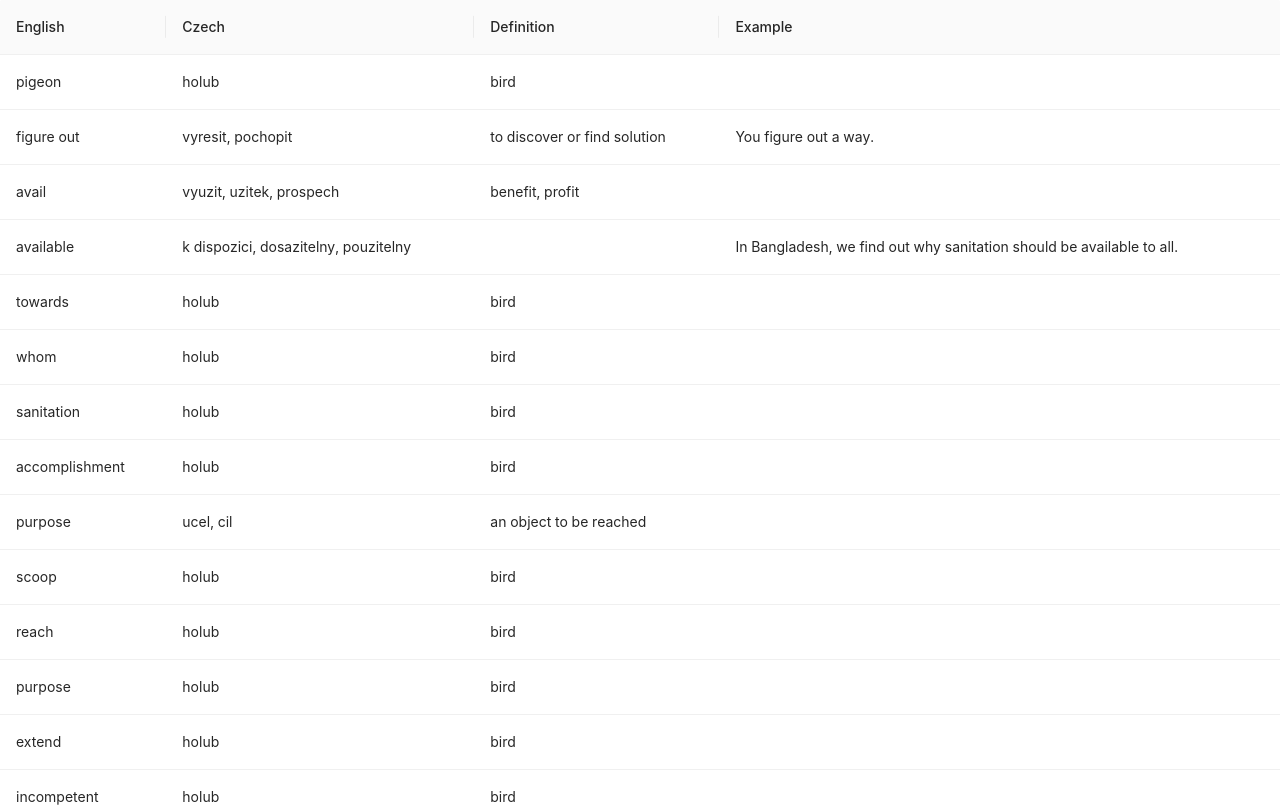
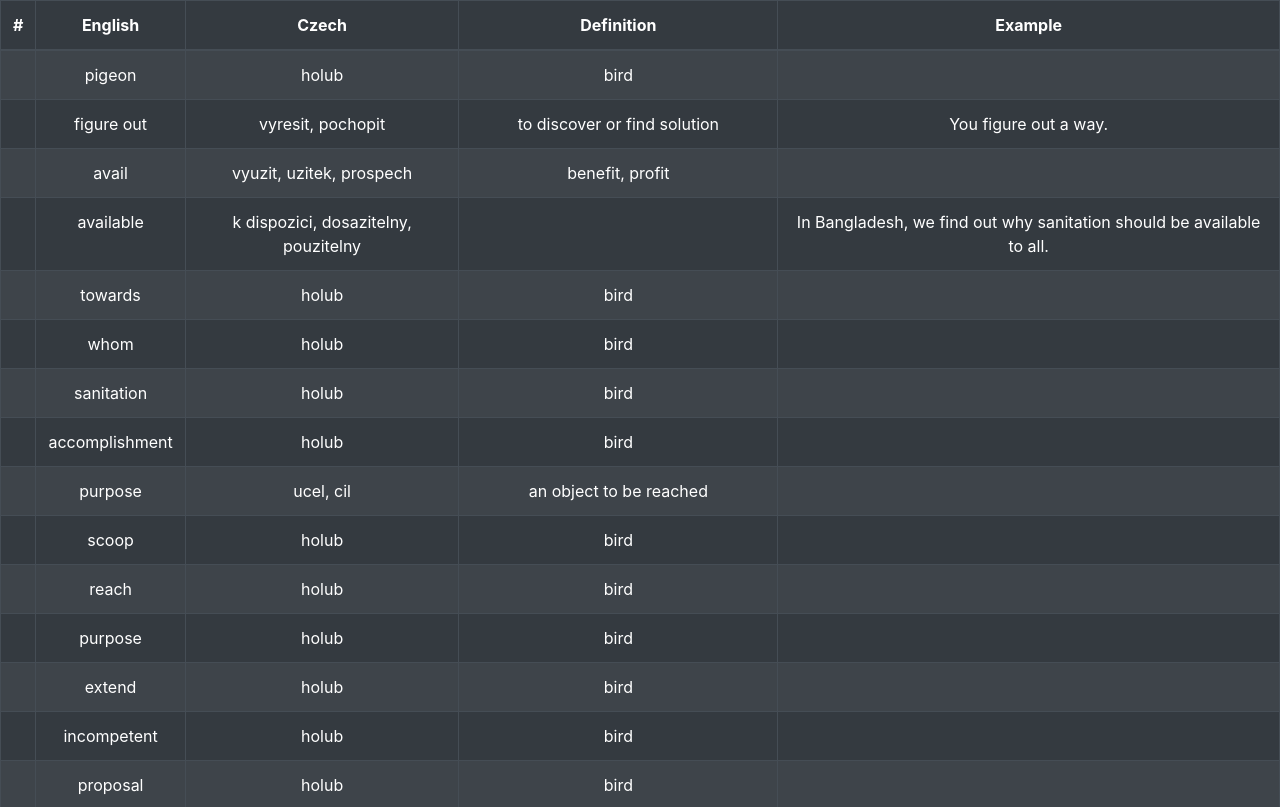
Before and after one commit to MartinPucan/en-list, a React (Create React App) app: page / in a window 1280 px wide. Shown: the top 807 px of the page. Built offline with nearby package versions, Linux system fonts and the light colour scheme.

Commit message:
add bootstrap to project

```diff
--- a/package.json
+++ b/package.json
@@ -7,7 +7,10 @@
     "@testing-library/react": "^11.2.5",
     "@testing-library/user-event": "^12.8.1",
     "antd": "^4.13.1",
+    "bootstrap": "^4.6.0",
+    "node-sass": "^5.0.0",
     "react": "^17.0.1",
+    "react-bootstrap": "^1.5.1",
     "react-dom": "^17.0.1",
     "react-scripts": "4.0.3",
     "web-vitals": "^1.1.0"
--- a/public/words.json
+++ b/public/words.json
@@ -441,10 +441,10 @@
     "english": "bullet", "czech": "holub", "definition": "bird"
   },
   {
-    "english": "pigeon", "czech": "holub", "definition": "bird"
+    "english": "suddenly", "czech": "holub", "definition": "bird"
   },
   {
-    "english": "pigeon", "czech": "holub", "definition": "bird"
+    "english": "reason", "czech": "holub", "definition": "bird"
   },
   {
     "english": "pigeon", "czech": "holub", "definition": "bird"
--- a/src/App.css
+++ b/src/App.css
@@ -1,4 +1,4 @@
-@import "~antd/dist/antd.min.css";
+@import "~bootstrap/dist/css/bootstrap.min.css";
 
 .App {
   text-align: center;
--- a/src/FetchWords.js
+++ b/src/FetchWords.js
@@ -1,31 +1,8 @@
 import React, { useEffect, useState } from 'react';
-import Table from 'antd/es/table';
+import Table from 'react-bootstrap/Table'
 import Config from "./config";
 
 const FetchWords = () => {
-
-    const columns = [
-        {
-            title: 'English',
-            dataIndex: 'english',
-            key: 'english'
-        },
-        {
-            title: 'Czech',
-            dataIndex: 'czech',
-            key: 'czech'
-        },
-        {
-            title: 'Definition',
-            dataIndex: 'definition',
-            key: 'definition'
-        },
-        {
-            title: 'Example',
-            dataIndex: 'example',
-            key: 'example'
-        }
-    ];
 
     const [data,setData] = useState([]);
 
@@ -36,8 +13,7 @@ const FetchWords = () => {
                     'Content-Type': 'application/json',
                     'Accept': 'application/json'
                 }
-            }
-        )
+            })
             .then(function(response) {
                 return response.json();
             })
@@ -50,7 +26,29 @@ const FetchWords = () => {
     },[])
 
     return (
-        <Table rowKey="" dataSource={data} columns={columns} pagination={{ pageSize: 50 }} />
+        <Table striped bordered hover variant="dark">
+        {/*<Table rowKey="" dataSource={data} columns={columns} pagination={{ pageSize: 50 }} />*/}
+            <thead>
+            <tr>
+                <th>#</th>
+                <th>English</th>
+                <th>Czech</th>
+                <th>Definition</th>
+                <th>Example</th>
+            </tr>
+            </thead>
+            <tbody>
+            { data.map( item =>
+                <tr>
+                    <td>{item.index}</td>
+                    <td>{item.english}</td>
+                    <td>{item.czech}</td>
+                    <td>{item.definition}</td>
+                    <td>{item.example}</td>
+                </tr>
+            )}
+            </tbody>
+        </Table>
     );
 }
 
```
Also changed, not shown: 1 other file (tests, documents, lock files or other folders).
